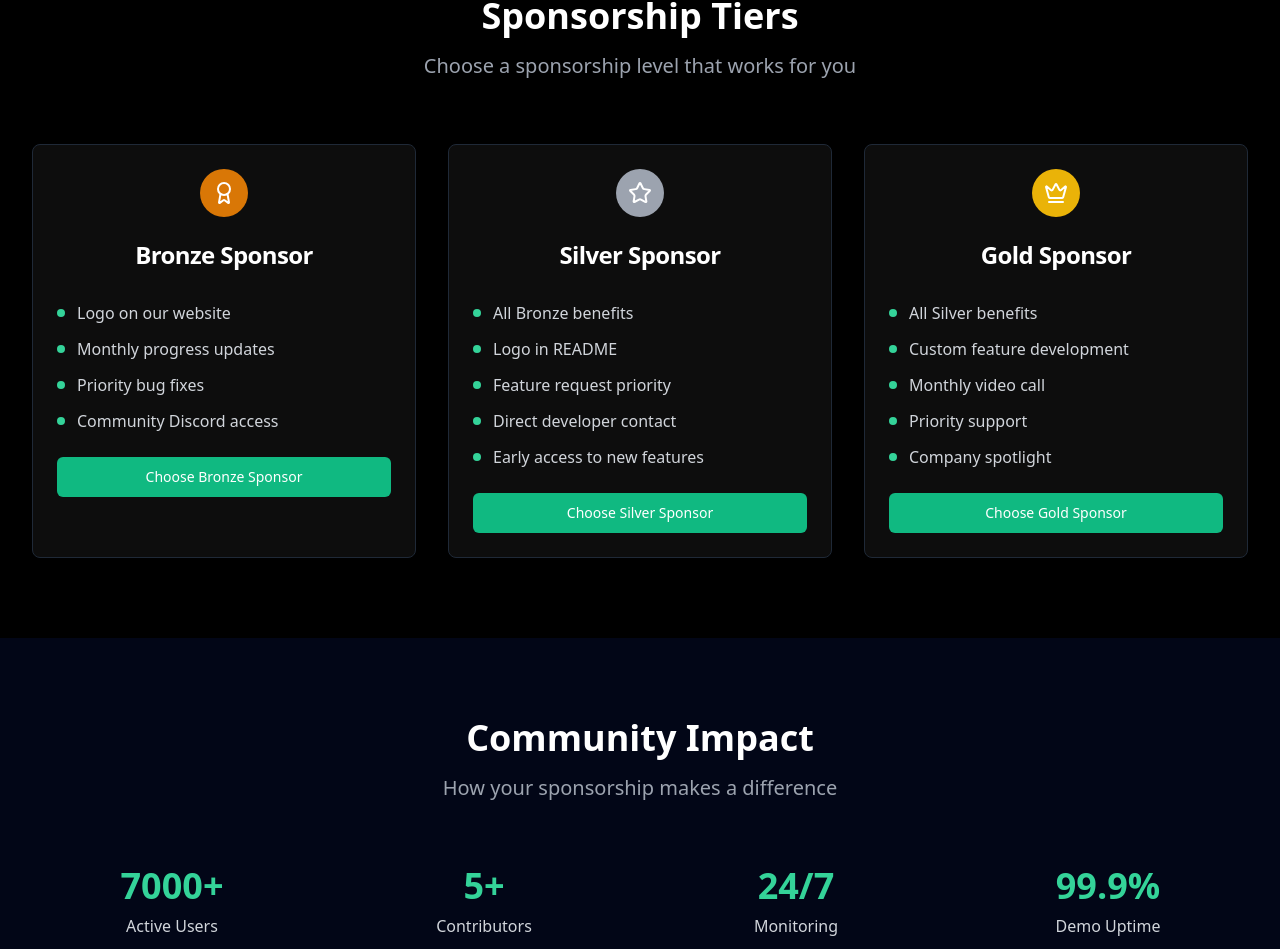
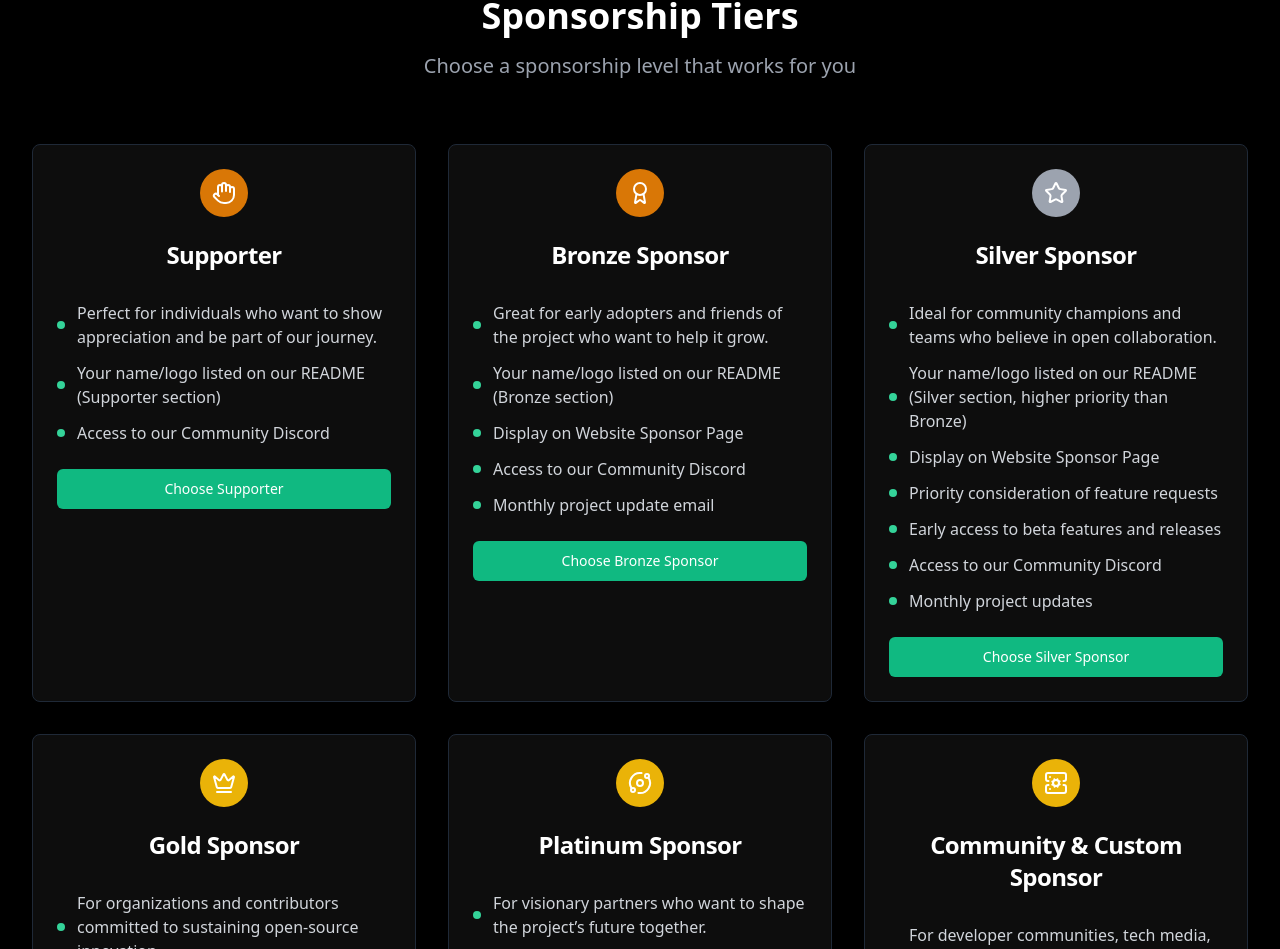
Before and after one commit to operacle/checkcle-website, a React (Vite) app: page /sponsor in a window 1280 px wide. Shown: the part 1851-2800 px from the top of the page. Built offline with nearby package versions, Linux system fonts and the light colour scheme.

Commit message:
Updated Tiers

```diff
--- a/src/pages/Sponsor.tsx
+++ b/src/pages/Sponsor.tsx
@@ -3,21 +3,34 @@ import React from 'react';
 import Navbar from '../components/Navbar';
 import Footer from '../components/Footer';
 import Sponsors from '../components/Sponsors';
-import { Heart, Star, Users, Zap, Gift, MessageCircle, Crown, Award } from 'lucide-react';
+import { Heart, Star, Users, Zap, Gift, MessageCircle, Crown, Award, HandIcon, OrbitIcon, ServerCogIcon } from 'lucide-react';
 import { Button } from '@/components/ui/button';
 import { Card, CardContent, CardDescription, CardHeader, CardTitle } from '@/components/ui/card';
 
 const Sponsor = () => {
   const sponsorshipTiers = [
+        {
+      name: "Supporter ",
+     // price: "$10/month",
+      icon: HandIcon,
+      benefits: [
+        "Perfect for individuals who want to show appreciation and be part of our journey.",
+        "Your name/logo listed on our README (Supporter section)",
+        "Access to our Community Discord",
+      ],
+      color: "bg-amber-600"
+    },
+
     {
       name: "Bronze Sponsor",
      // price: "$10/month",
       icon: Award,
       benefits: [
-        "Logo on our website",
-        "Monthly progress updates",
-        "Priority bug fixes",
-        "Community Discord access"
+        "Great for early adopters and friends of the project who want to help it grow.",
+        "Your name/logo listed on our README (Bronze section)",
+        "Display on Website Sponsor Page",
+        "Access to our Community Discord",
+        "Monthly project update email",
       ],
       color: "bg-amber-600"
     },
@@ -26,11 +39,13 @@ const Sponsor = () => {
     //  price: "$50/month",
       icon: Star,
       benefits: [
-        "All Bronze benefits",
-        "Logo in README",
-        "Feature request priority",
-        "Direct developer contact",
-        "Early access to new features"
+        "Ideal for community champions and teams who believe in open collaboration.",
+        "Your name/logo listed on our README (Silver section, higher priority than Bronze)",
+        "Display on Website Sponsor Page",
+        "Priority consideration of feature requests",
+        "Early access to beta features and releases",
+        "Access to our Community Discord",
+        "Monthly project updates",
       ],
       color: "bg-gray-400"
     },
@@ -39,11 +54,44 @@ const Sponsor = () => {
     //  price: "$100/month",
       icon: Crown,
       benefits: [
-        "All Silver benefits",
-        "Custom feature development",
-        "Monthly video call",
-        "Priority support",
-        "Company spotlight"
+        "For organizations and contributors committed to sustaining open-source innovation.",
+        "Your name/logo listed on our README (Gold section, top group)",
+        "Display on Website Sponsor Page",
+        "Display on Website Main Hero Area (lower position)",
+        "Early access to new features",
+        "Company spotlight in project updates",
+        "Access to our Community Discord",
+      ],
+      color: "bg-yellow-500"
+    },
+    {
+      name: "Platinum Sponsor",
+    //  price: "$100/month",
+      icon: OrbitIcon,
+      benefits: [
+        "For visionary partners who want to shape the project’s future together.",
+        "Display Name/Logo on README (Platinum section, top priority))",
+        "Display on Website Sponsor Page",
+        "Display on Website Main Hero Area (prominent position)",
+        "Dedicated support channel (Slack/Discord)",
+        "Company spotlight blog post & social media",
+        "Early access to new releases and security patches",
+        "Access to our Community Discord",
+      ],
+      color: "bg-yellow-500"
+    },
+    {
+      name: "Community & Custom Sponsor",
+    //  price: "$100/month",
+      icon: ServerCogIcon,
+      benefits: [
+        "For developer communities, tech media, infrastructure providers, or organizations supporting us in non-monetary ways.",
+        "Display your name/logo listed on our README (Community Partners section)",
+        "Display on Website Sponsor Page (Community Partners section)",
+        "Shoutout on social media and project updates",
+        "Eligible to co-host community events and webinars",
+        "Early access to community-focused features",
+        "Access to our Community Discord",
       ],
       color: "bg-yellow-500"
     }
@@ -86,7 +134,7 @@ const Sponsor = () => {
             <Button
               size="lg"
               className="bg-emerald-500 hover:bg-emerald-600 text-white px-8 py-3"
-              onClick={() => window.open('https://github.com/sponsors/checkcle', '_blank')}
+              onClick={() => window.open('https://github.com/sponsors/tolaleng', '_blank')}
             >
               <Heart className="w-5 h-5 mr-2" />
               Become a Sponsor
@@ -173,7 +221,7 @@ const Sponsor = () => {
                   </ul>
                   <Button
                     className="w-full mt-6 bg-emerald-500 hover:bg-emerald-600 text-white"
-                    onClick={() => window.open('https://github.com/sponsors/checkcle', '_blank')}
+                    onClick={() => window.open('https://github.com/sponsors/tolaleng', '_blank')}
                   >
                     Choose {tier.name}
                   </Button>
@@ -194,20 +242,20 @@ const Sponsor = () => {
 
           <div className="grid grid-cols-1 md:grid-cols-2 lg:grid-cols-4 gap-8">
             <div className="text-center">
-              <div className="text-4xl font-bold text-emerald-400 mb-2">7000+</div>
-              <div className="text-gray-300">Active Users</div>
+              <div className="text-4xl font-bold text-emerald-400 mb-2">10K+ Deployed</div>
+              <div className="text-gray-300">Empowering a growing community with reliable tools and support.</div>
             </div>
             <div className="text-center">
-              <div className="text-4xl font-bold text-emerald-400 mb-2">5+</div>
-              <div className="text-gray-300">Contributors</div>
+              <div className="text-4xl font-bold text-emerald-400 mb-2">Contributors</div>
+              <div className="text-gray-300">Passionate developers and contributors driving continuous improvements.</div>
             </div>
             <div className="text-center">
-              <div className="text-4xl font-bold text-emerald-400 mb-2">24/7</div>
-              <div className="text-gray-300">Monitoring</div>
+              <div className="text-4xl font-bold text-emerald-400 mb-2">Driving Progress</div>
+              <div className="text-gray-300">Ensuring performance, reliability, and peace of mind around the clock.</div>
             </div>
             <div className="text-center">
-              <div className="text-4xl font-bold text-emerald-400 mb-2">99.9%</div>
-              <div className="text-gray-300">Demo Uptime</div>
+              <div className="text-4xl font-bold text-emerald-400 mb-2">Delivering</div>
+              <div className="text-gray-300">Demonstrating our commitment to stability and trustworthiness.</div>
             </div>
           </div>
         </div>
```
